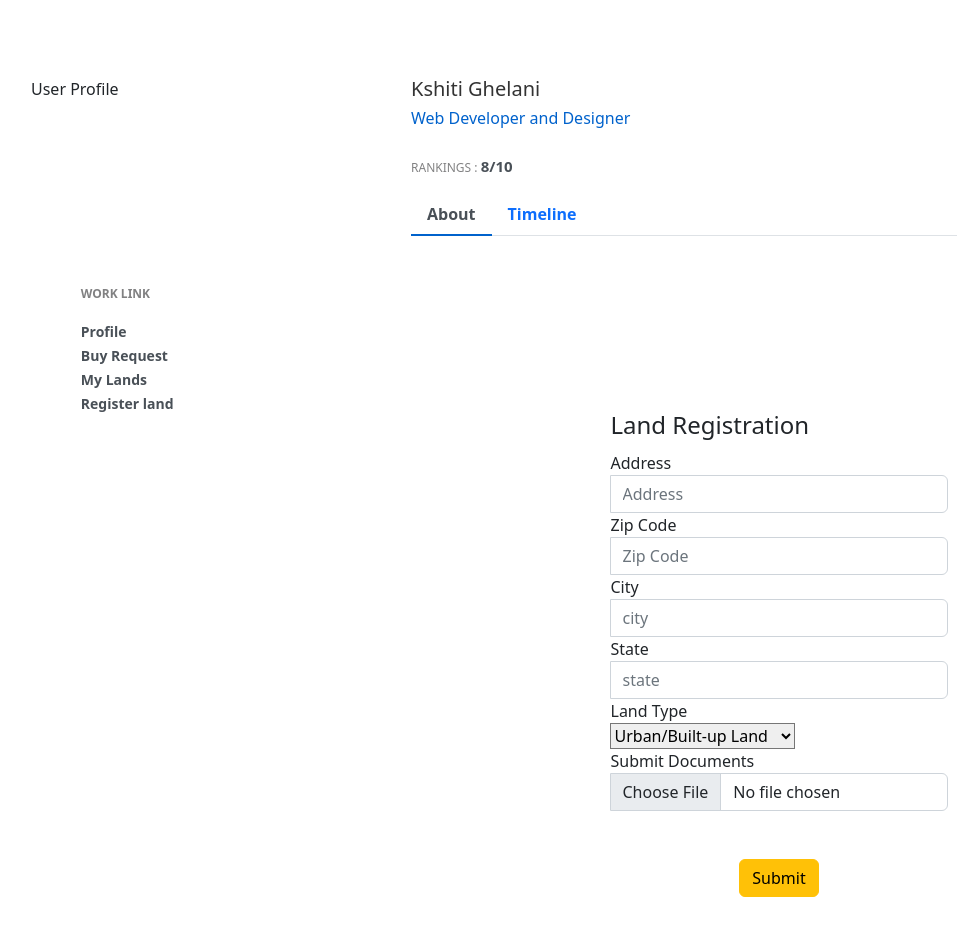
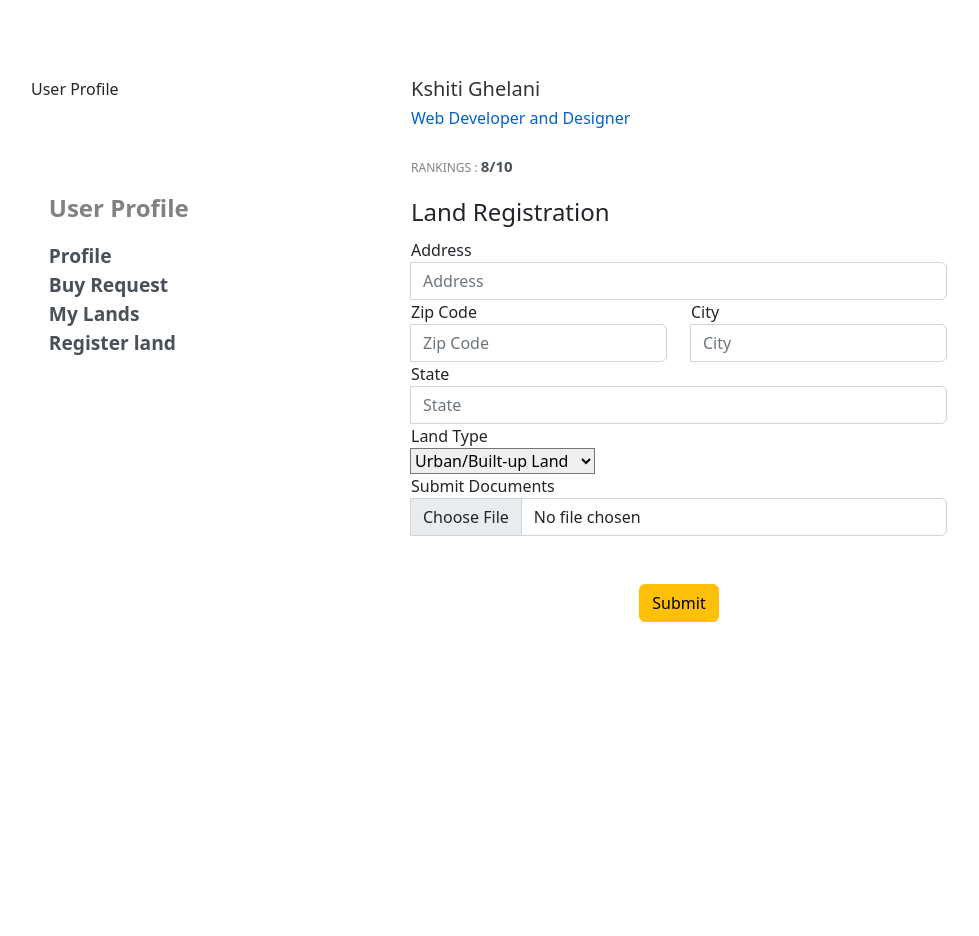
Before and after one commit to SamarpitSantoki/propblock, a React (Create React App) app in the folder client/: page /user/registerland in a window 1280 px wide. Shown: the top 936 px of the page, without its empty margins (51-1030 px from the left). After the commit the page ends 800 px from the top, so only its background shows below. Built offline with nearby package versions, Linux system fonts and the light colour scheme.

Commit message:
Profile Page

```diff
--- a/client/src/pages/user/Profile.jsx
+++ b/client/src/pages/user/Profile.jsx
@@ -1,6 +1,8 @@
 function Profile() {
   return (
     <div class="tab-content profile-tab" id="myTabContent">
+      <legend>Profile</legend>
+
       <div
         class="tab-pane fade show active"
         id="home"
--- a/client/src/pages/user/RegisterLand.jsx
+++ b/client/src/pages/user/RegisterLand.jsx
@@ -1,13 +1,14 @@
 import { redirect } from "react-router-dom";
+import { Row } from "reactstrap";
 
 // page with a form to register land
 function RegisterLand() {
   return (
     <div
-      style={{ marginTop: "6rem" }}
-      class=" container d-flex justify-content-center "
+      // style={{ marginTop: "6rem" }}
+      class="d-flex  "
     >
-      <div class="my-5">
+      <div>
         <form class="well " action=" " method="post" id="contact_form">
           <fieldset>
             <legend>Land Registration</legend>
@@ -28,7 +29,7 @@ function RegisterLand() {
                 </div>
               </div>
             </div>
-
+            <Row sm={2}>
               <div class="form-group">
                 <label class="col-md-4 control-label">Zip Code</label>
                 <div class="col-md-12 inputGroupContainer">
@@ -45,7 +46,6 @@ function RegisterLand() {
                   </div>
                 </div>
               </div>
-
               <div class="form-group">
                 <label class="col-md-4 control-label">City</label>
                 <div class="col-md-12 inputGroupContainer">
@@ -55,13 +55,14 @@ function RegisterLand() {
                     </span>
                     <input
                       name="city"
-                    placeholder="city"
+                      placeholder="City"
                       class="form-control"
                       type="text"
                     />
                   </div>
                 </div>
               </div>
+            </Row>
 
             <div class="form-group">
               <label class="col-md-4 control-label">State</label>
@@ -72,7 +73,7 @@ function RegisterLand() {
                   </span>
                   <input
                     name="city"
-                    placeholder="state"
+                    placeholder="State"
                     class="form-control"
                     type="text"
                   />
--- a/client/src/pages/user/index.jsx
+++ b/client/src/pages/user/index.jsx
@@ -12,7 +12,7 @@ function index() {
               <p class="proile-rating">
                 RANKINGS : <span>8/10</span>
               </p>
-              <ul class="nav nav-tabs" id="myTab" role="tablist">
+              {/* <ul class="nav nav-tabs" id="myTab" role="tablist">
                 <li class="nav-item">
                   <a
                     class="nav-link active"
@@ -39,14 +39,14 @@ function index() {
                     Timeline
                   </a>
                 </li>
-              </ul>
+              </ul> */}
             </div>
           </div>
         </div>
         <div class="row">
           <div class="col-md-4">
             <div class="profile-work">
-              <p>WORK LINK</p>
+              <p>User Profile</p>
               <Link to="profile">Profile</Link>
               <br />
               <Link to="buyrequest">Buy Request</Link>
--- a/client/src/scss/custom.scss
+++ b/client/src/scss/custom.scss
@@ -78,11 +78,11 @@ $theme-colors: (
     border-bottom:2px solid #0062cc;
 }
 .profile-work{
-    padding: 14%;
+    padding: 5%;
     margin-top: -15%;
 }
 .profile-work p{
-    font-size: 12px;
+    font-size: 1.5rem;
     color: #818182;
     font-weight: 600;
     margin-top: 10%;
@@ -91,7 +91,7 @@ $theme-colors: (
     text-decoration: none;
     color: #495057;
     font-weight: 600;
-    font-size: 14px;
+    font-size: 1.2rem;
 }
 .profile-work ul{
     list-style: none;
```
Lines whose indentation alone changed are shown as unchanged.
